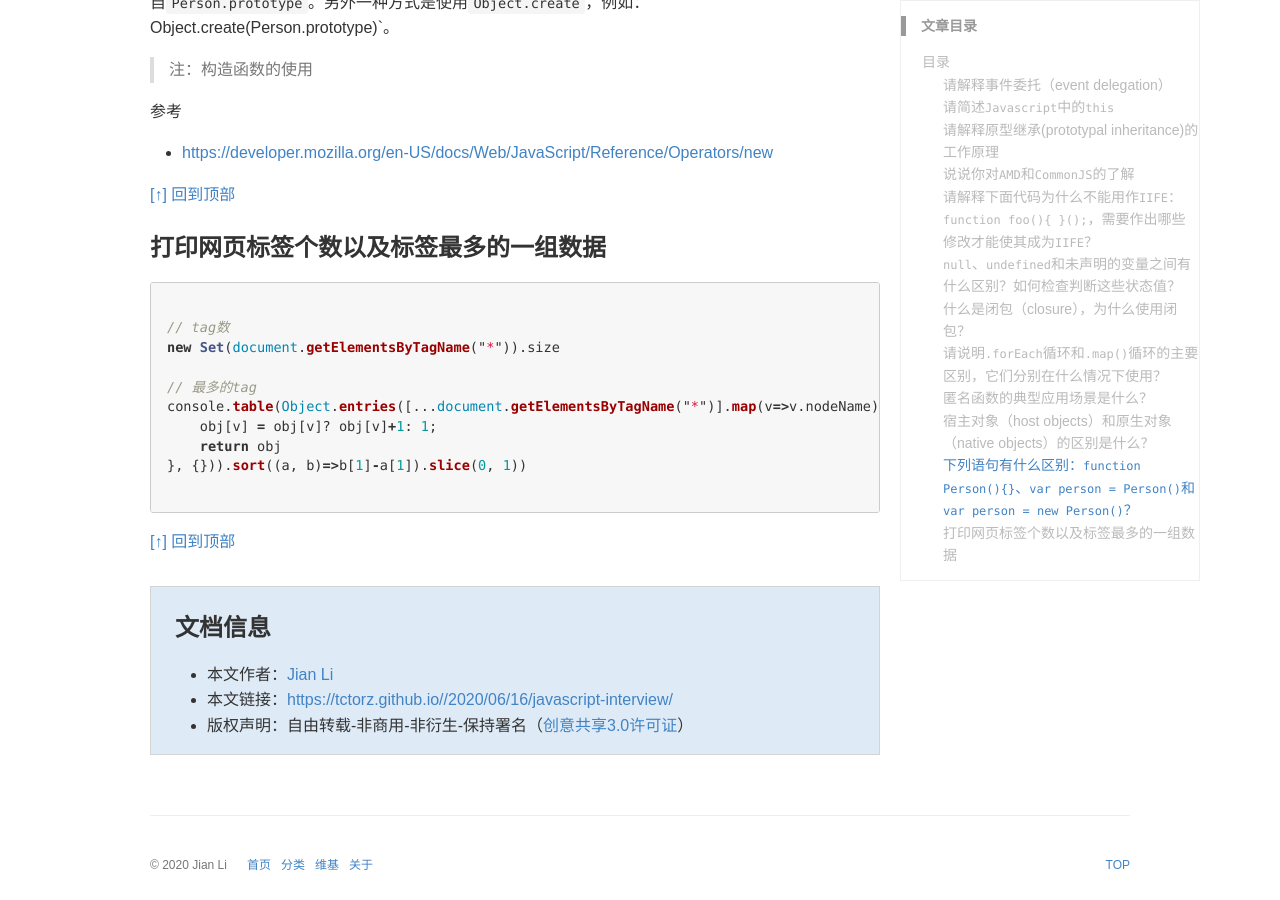
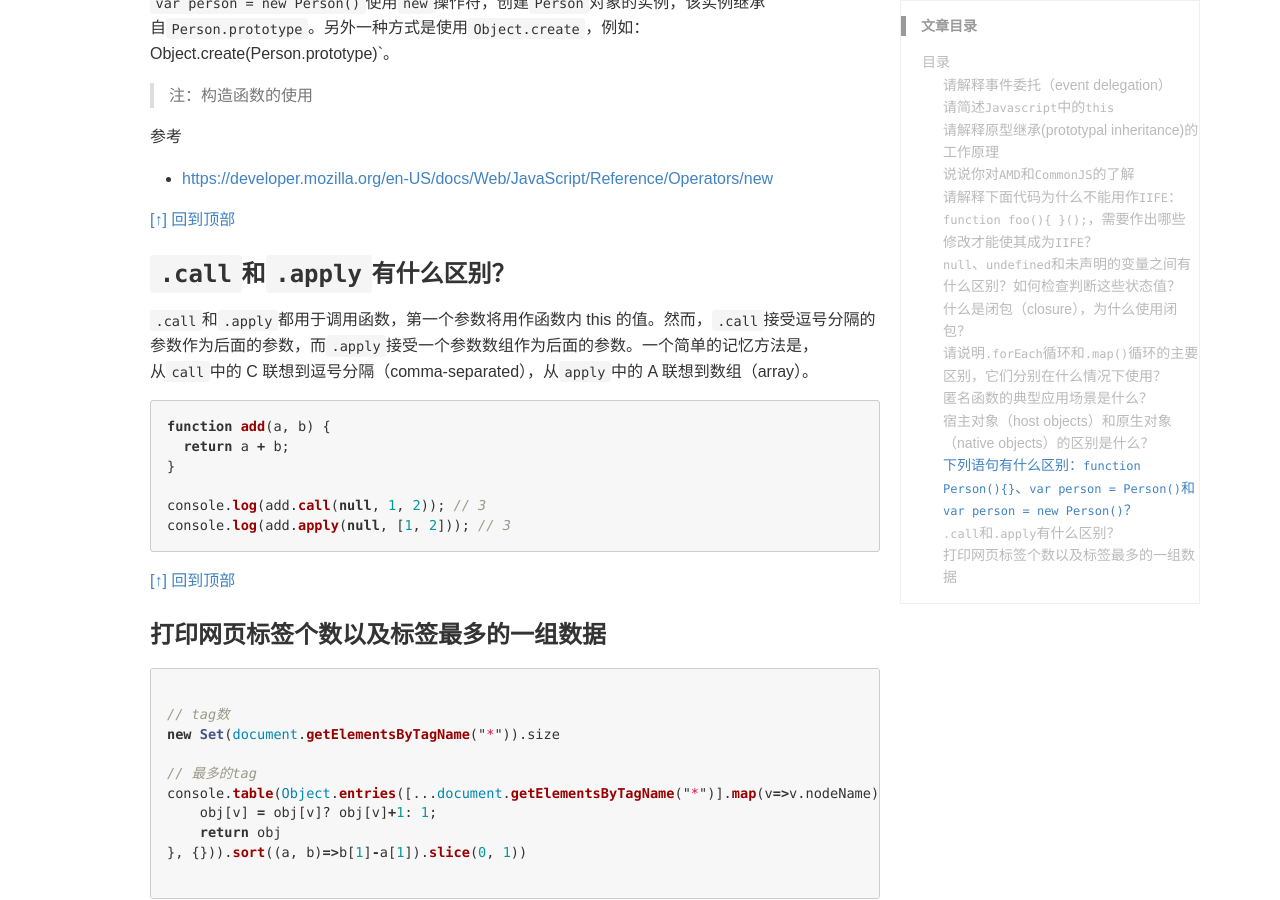
Before and after one commit to TcTOrz/TcTOrz.github.io, a Jekyll site: the page built from _posts/2020-06-16-javascript-interview.md, in a window 1280 px wide and 900 px high, scrolled down 7560 px. Built offline with Jekyll 4.4.1, drawn with Linux system fonts in a browser that asks for light colours; some web fonts are replaced; comment, search, counter and statistics services are not loaded; some of the changed text lies outside the part shown.

Commit message:
js-apply&call

````diff
--- a/_posts/2020-06-16-javascript-interview.md
+++ b/_posts/2020-06-16-javascript-interview.md
@@ -12,13 +12,14 @@ topmost: false
 - [请解释事件委托（event delegation）](#请解释事件委托event-delegation)
 - [请简述`Javascript`中的`this`](#请简述javascript中的this)
 - [请解释原型继承(prototypal inheritance) 的工作原理](#请解释原型继承prototypal-inheritance的工作原理)
-- [说说你对`AMD`和`CommonJS`的了解](#说说你对AMD和CommonJS的了解)
+- [说说你对`AMD`和`CommonJS`的了解](#说说你对amd和commonjs的了解)
 - [`null`、`undefined`和未声明的变量之间有什么区别？如何检查判断这些状态值？](#nullundefined和未声明的变量之间有什么区别如何检查判断这些状态值)
 - [什么是闭包（closure），为什么使用闭包？](#什么是闭包closure为什么使用闭包)
-- [请说明`.forEach`循环和`.map()`循环的主要区别，它们分别在什么情况下使用？](#请说明forEach循环和map循环的主要区别它们分别在什么情况下使用)
+- [请说明`.forEach`循环和`.map()`循环的主要区别，它们分别在什么情况下使用？](#请说明foreach循环和map循环的主要区别它们分别在什么情况下使用)
 - [匿名函数的典型应用场景是什么？](#匿名函数的典型应用场景是什么)
 - [宿主对象（host objects）和原生对象（native objects）的区别是什么？](#宿主对象host-objects和原生对象native-objects的区别是什么)
 - [下列语句有什么区别：`function Person(){}`、`var person = Person()`和`var person = new Person()`？](#下列语句有什么区别function-personvar-person--person和var-person--new-person)
+- [`.call`和`.apply`有什么区别？](#call和apply有什么区别？)
 - [打印网页标签个数以及标签最多的一组数据](#打印网页标签个数以及标签最多的一组数据)
 <!-- * TOC
 {:toc} -->
@@ -260,6 +261,19 @@ console.log(double); // [2, 4, 6]
 
 [[↑] 回到顶部](#目录)
 
+### `.call`和`.apply`有什么区别？
+`.call`和`.apply`都用于调用函数，第一个参数将用作函数内 this 的值。然而，`.call`接受逗号分隔的参数作为后面的参数，而`.apply`接受一个参数数组作为后面的参数。一个简单的记忆方法是，从`call`中的 C 联想到逗号分隔（comma-separated），从`apply`中的 A 联想到数组（array）。
+```js
+function add(a, b) {
+  return a + b;
+}
+
+console.log(add.call(null, 1, 2)); // 3
+console.log(add.apply(null, [1, 2])); // 3
+```
+
+[[↑] 回到顶部](#目录)
+
 ### 打印网页标签个数以及标签最多的一组数据
 
 ```javascript
````
